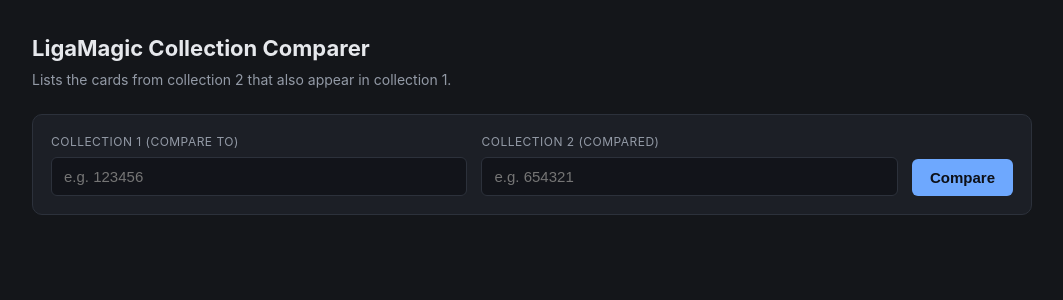
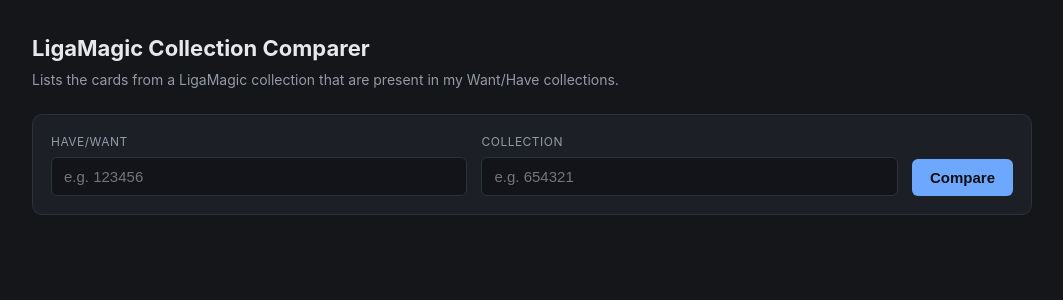
Before and after one commit to rplemos/ligamagic_collection, a Flask app: page / in a window 1280 px wide. Shown: the top 300 px of the page, without its empty margins (108-1171 px from the left). Run offline with Flask 3, Linux system fonts and the light colour scheme.

Commit message:
Text changes

```diff
--- a/templates/index.html
+++ b/templates/index.html
@@ -83,16 +83,16 @@
 <body>
 <div class="wrap">
   <h1>LigaMagic Collection Comparer</h1>
-  <p class="sub">Lists the cards from collection 2 that also appear in collection 1.</p>
+  <p class="sub">Lists the cards from a LigaMagic collection that are present in my Want/Have collections.</p>
 
   <div class="panel">
     <form id="form">
       <div class="field">
-        <label for="c1">Collection 1 (compare to)</label>
+        <label for="c1">Have/Want</label>
         <input id="c1" name="c1" placeholder="e.g. 123456" autocomplete="off" required>
       </div>
       <div class="field">
-        <label for="c2">Collection 2 (compared)</label>
+        <label for="c2">Collection</label>
         <input id="c2" name="c2" placeholder="e.g. 654321" autocomplete="off" required>
       </div>
       <button id="run" type="submit">Compare</button>
@@ -189,8 +189,8 @@
     resultsPanel.classList.remove('hidden');
     summary.innerHTML =
       '<b>' + data.matches + '</b> matching listings &nbsp;·&nbsp; ' +
-      'Collection 1: <b>' + data.c1.total + '</b> (' + data.c1.unique + ' unique) &nbsp;·&nbsp; ' +
-      'Collection 2: <b>' + data.c2.total + '</b> (' + data.c2.unique + ' unique)';
+      'Have/Want: <b>' + data.c1.total + '</b> (' + data.c1.unique + ' unique) &nbsp;·&nbsp; ' +
+      'Collection: <b>' + data.c2.total + '</b> (' + data.c2.unique + ' unique)';
     downloadBtn.disabled = rows.length === 0;
     addLog('Done.');
     finish();
```
